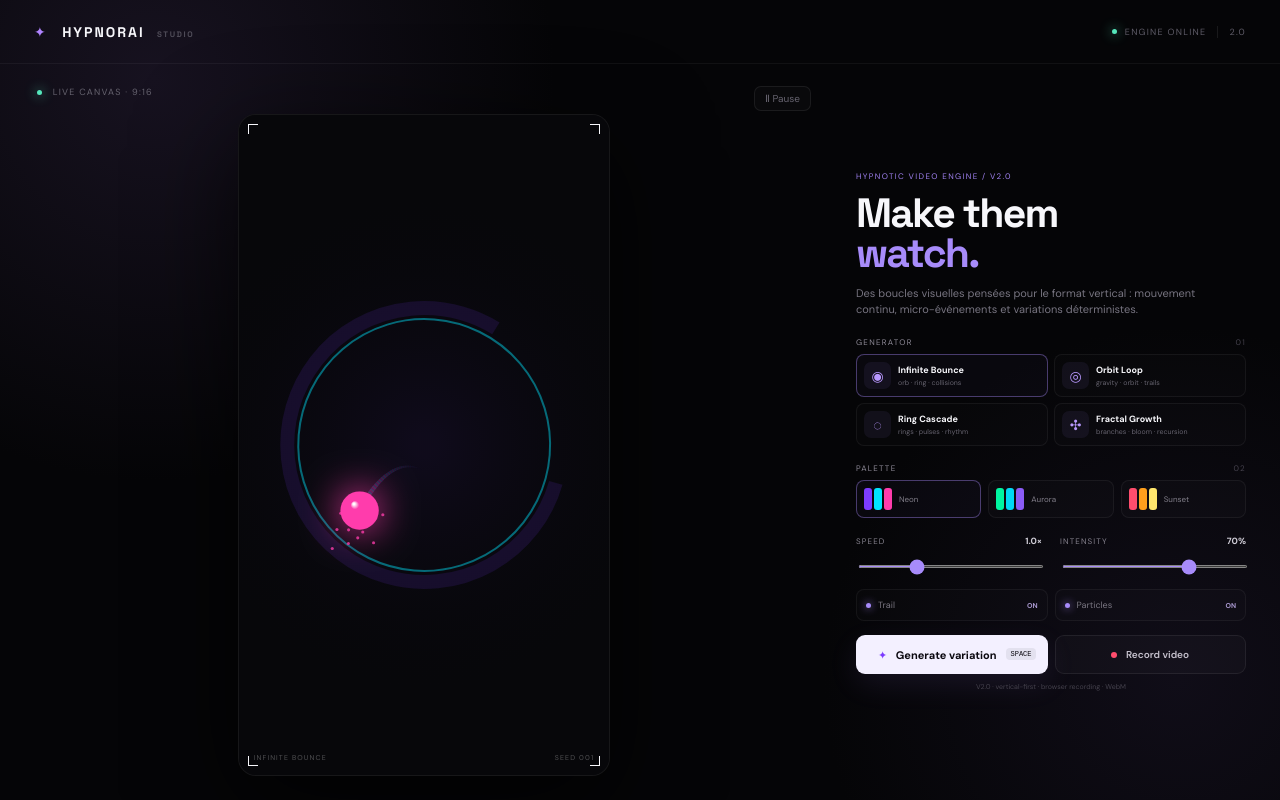
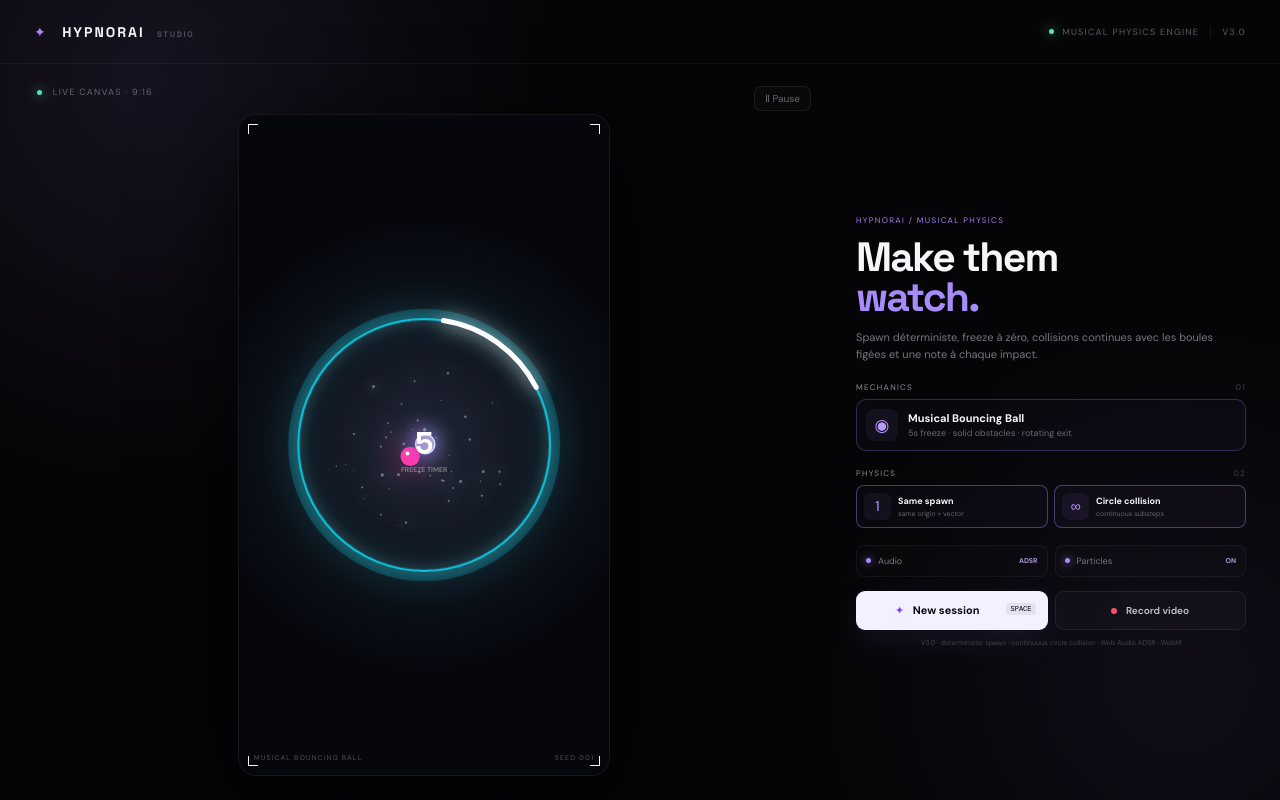
Before and after one commit to Riiddiimz/Hypnorai, a React (Vite) app: page / in a window 1280 px wide. Built offline with nearby package versions, Linux system fonts and the light colour scheme.

Commit message:
Implement deterministic musical bouncing ball physics

```diff
--- a/src/App.tsx
+++ b/src/App.tsx
@@ -1,142 +1,153 @@
 import { useEffect, useRef, useState } from 'react'
+import './styles.css'
 
-type Theme = { name:string; colors:string[]; background:string }
-type Mode = 'bounce'|'orbit'|'rings'|'growth'
+type Ball = { x:number; y:number; vx:number; vy:number; r:number; frozen:boolean }
+type Particle = { x:number; y:number; vx:number; vy:number; life:number; color:string; size:number }
 
-const THEMES:Theme[]=[
-  {name:'Neon',colors:['#7c3cff','#00e5ff','#ff3cac'],background:'#07070a'},
-  {name:'Aurora',colors:['#00f5a0','#00d9f5','#8b5cf6'],background:'#06100f'},
-  {name:'Sunset',colors:['#ff4d6d','#ff9f1c','#ffe66d'],background:'#120907'},
-]
-const MODES:{id:Mode;name:string;desc:string;icon:string}[]=[
-  {id:'bounce',name:'Infinite Bounce',desc:'orb · ring · collisions',icon:'◉'},
-  {id:'orbit',name:'Orbit Loop',desc:'gravity · orbit · trails',icon:'◎'},
-  {id:'rings',name:'Ring Cascade',desc:'rings · pulses · rhythm',icon:'◌'},
-  {id:'growth',name:'Fractal Growth',desc:'branches · bloom · recursion',icon:'✣'},
-]
+const NOTES=[261.63,293.66,329.63,392,440,523.25,587.33,659.25,783.99,659.25,587.33,523.25,440,392,329.63,293.66]
 
-const seededRandom=(seed:number)=>{
- let t=seed>>>0
- return()=>{t+=0x6D2B79F5;let r=Math.imul(t^(t>>>15),1|t);r^=r+Math.imul(r^(r>>>7),61|r);return((r^(r>>>14))>>>0)/4294967296}
-}
-
-function App(){
+export default function App(){
  const canvasRef=useRef<HTMLCanvasElement>(null)
- const [mode,setMode]=useState<Mode>('bounce')
- const [themeIndex,setThemeIndex]=useState(0)
- const [speed,setSpeed]=useState(1)
- const [intensity,setIntensity]=useState(.7)
- const [trail,setTrail]=useState(true)
- const [particles,setParticles]=useState(true)
  const [running,setRunning]=useState(true)
  const [seed,setSeed]=useState(1)
  const [recording,setRecording]=useState(false)
- const mediaRef=useRef<MediaRecorder|null>(null)
- const chunksRef=useRef<Blob[]>([])
- const theme=THEMES[themeIndex]
+ const recorder=useRef<MediaRecorder|null>(null)
+ const chunks=useRef<Blob[]>([])
+ const audio=useRef<AudioContext|null>(null)
 
  useEffect(()=>{
   const canvas=canvasRef.current;if(!canvas)return
   const ctx=canvas.getContext('2d');if(!ctx)return
-  let raf=0,last=performance.now(),dpr=1
-  const resize=()=>{dpr=Math.min(devicePixelRatio||1,2);const r=canvas.getBoundingClientRect();canvas.width=r.width*dpr;canvas.height=r.height*dpr;ctx.setTransform(dpr,0,0,dpr,0,0)}
+  let raf=0,last=performance.now(),w=1,h=1,timer=5,opening=-Math.PI/2,note=0,ended=false
+  const frozen:Ball[]=[]
+  const particles:Particle[]=[]
+  const trail:{x:number;y:number}[]=[]
+  const R=()=>Math.min(w,h)*.34
+  const resize=()=>{const d=Math.min(devicePixelRatio||1,2),q=canvas.getBoundingClientRect();w=q.width;h=q.height;canvas.width=w*d;canvas.height=h*d;ctx.setTransform(d,0,0,d,0,0)}
   resize();addEventListener('resize',resize)
-  const rng=seededRandom(seed*9176+themeIndex*101+mode.length*37),random=()=>rng()
-  const history:{x:number;y:number}[]=[]
-  const sparks:{x:number;y:number;vx:number;vy:number;life:number;color:string}[]=[]
-  const rings=Array.from({length:7},(_,i)=>({r:.11+i*.065,phase:random()*6.28}))
-  let time=0
-  let b={x:.5,y:.5,vx:(.45+random()*.2)*(seed%2?1:-1),vy:-.7-random()*.15,r:15+random()*4,h:seed*47}
-  const reset=()=>{history.length=0;sparks.length=0;time=0}
-  const burst=(x:number,y:number,color:string,count=18)=>{if(!particles)return;for(let i=0;i<count;i++){const a=random()*Math.PI*2,v=.6+random()*2.8;sparks.push({x,y,vx:Math.cos(a)*v,vy:Math.sin(a)*v,life:1,color})}}
-  const draw=(now:number)=>{
-   const dt=Math.min((now-last)/16.666,2);last=now;time+=dt
-   const r=canvas.getBoundingClientRect(),w=r.width,h=r.height,cx=w/2,cy=h/2
-   ctx.fillStyle=theme.background;ctx.fillRect(0,0,w,h)
-   const bg=ctx.createRadialGradient(cx,cy,10,cx,cy,Math.min(w,h)*.7);bg.addColorStop(0,theme.colors[0]+'12');bg.addColorStop(1,'#0000');ctx.fillStyle=bg;ctx.fillRect(0,0,w,h)
-   const base=Math.min(w,h)*.34
 
-   if(mode==='bounce'||mode==='orbit'){
-    ctx.save();ctx.translate(cx,cy)
-    ctx.rotate(Math.sin(now*.0003)*.08)
-    ctx.strokeStyle=theme.colors[1]+'70';ctx.lineWidth=2;ctx.beginPath();ctx.arc(0,0,base,0,Math.PI*2);ctx.stroke()
-    ctx.strokeStyle=theme.colors[0]+'20';ctx.lineWidth=14;ctx.beginPath();ctx.arc(0,0,base+11,.2,Math.PI*1.65);ctx.stroke();ctx.restore()
+  const active:Ball={x:0,y:0,vx:0,vy:0,r:14,frozen:false}
+  const spawn=()=>{
+   active.x=w/2;active.y=h/2
+   const a=-.93,v=.0058
+   active.vx=Math.cos(a)*v;active.vy=Math.sin(a)*v
+   active.r=Math.min(w,h)*.026
+   trail.length=0;timer=5
+  }
+  const audioOn=()=>{
+   if(!audio.current)audio.current=new AudioContext()
+   if(audio.current.state==='suspended')void audio.current.resume()
+  }
+  const playNote=()=>{
+   const a=audio.current;if(!a)return
+   const o=a.createOscillator(),g=a.createGain(),f=a.createBiquadFilter(),n=a.currentTime
+   o.type='triangle';o.frequency.setValueAtTime(NOTES[note++%NOTES.length],n)
+   f.type='lowpass';f.frequency.value=4200;f.Q.value=.7
+   g.gain.setValueAtTime(.0001,n)
+   g.gain.exponentialRampToValueAtTime(.1,n+.012)
+   g.gain.exponentialRampToValueAtTime(.045,n+.075)
+   g.gain.exponentialRampToValueAtTime(.0001,n+.34)
+   o.connect(f);f.connect(g);g.connect(a.destination);o.start(n);o.stop(n+.36)
+  }
+  const burst=(x:number,y:number,color:string,count=18)=>{
+   for(let i=0;i<count;i++){const a=Math.random()*Math.PI*2,v=.7+Math.random()*3;particles.push({x,y,vx:Math.cos(a)*v,vy:Math.sin(a)*v,life:1,color,size:1+Math.random()*3})}
+  }
+  const angleDiff=(a:number,b:number)=>{let d=(a-b+Math.PI)%(Math.PI*2);if(d<0)d+=Math.PI*2;return d-Math.PI}
+  const openingHit=(a:number)=>Math.abs(angleDiff(a,opening))<Math.PI*.15
+
+  const freeze=()=>{
+   frozen.push({x:active.x,y:active.y,vx:0,vy:0,r:active.r,frozen:true})
+   burst(active.x,active.y,'#aeeeff',30);playNote();spawn()
+  }
+
+  const collideFrozen=()=>{
+   for(const b of frozen){
+    const dx=active.x-b.x,dy=active.y-b.y,d=Math.hypot(dx,dy),min=active.r+b.r
+    if(d>=min)continue
+    const nx=d<.0001?1:dx/d,ny=d<.0001?0:dy/d
+    active.x=b.x+nx*min;active.y=b.y+ny*min
+    const vn=active.vx*nx+active.vy*ny
+    if(vn<0){
+     active.vx-=2*vn*nx;active.vy-=2*vn*ny
+     burst(active.x-nx*active.r,active.y-ny*active.r,'#d8f7ff',16);playNote()
+    }
    }
-   if(mode==='rings'){
-    rings.forEach((q,i)=>{const rr=base*(q.r/.5)+(Math.sin(time*.025+i)*3);ctx.beginPath();ctx.arc(cx,cy,rr,q.phase+time*.008,q.phase+Math.PI*1.55+time*.008);ctx.strokeStyle=theme.colors[i%3]+(i===0?'aa':'35');ctx.lineWidth=i===0?2:1;ctx.stroke()})
-   }
-   if(mode==='growth'){
-    ctx.save();ctx.translate(cx,cy);ctx.globalAlpha=.8
-    for(let arm=0;arm<10;arm++){ctx.rotate(Math.PI*2/10);ctx.beginPath();ctx.moveTo(0,0);for(let s=1;s<12;s++){const rr=s*base/13;const wob=Math.sin(time*.018+s*.8)*intensity*5;ctx.lineTo(Math.cos(s*.42)*rr+wob,Math.sin(s*.42)*rr)}ctx.strokeStyle=theme.colors[arm%3]+'55';ctx.lineWidth=1.2;ctx.stroke()}ctx.restore()
+  }
+
+  spawn()
+  const frame=(now:number)=>{
+   const raw=Math.min(now-last,50),dt=raw/16.666;last=now
+   ctx.fillStyle='#05070d';ctx.fillRect(0,0,w,h)
+   const cx=w/2,cy=h/2,r=R()
+   const bg=ctx.createRadialGradient(cx,cy,1,cx,cy,r*1.8);bg.addColorStop(0,'#35166b22');bg.addColorStop(1,'#0000');ctx.fillStyle=bg;ctx.fillRect(0,0,w,h)
+
+   if(running&&!ended){
+    timer-=raw/1000
+    opening+=.0019*dt
+    const steps=5,step=dt/steps
+    for(let s=0;s<steps;s++){
+     active.vy+=.000012*step
+     active.x+=active.vx*step;active.y+=active.vy*step
+     collideFrozen()
+     const dx=active.x-cx,dy=active.y-cy,d=Math.hypot(dx,dy),limit=r-active.r
+     if(d>=limit){
+      const nx=dx/Math.max(d,.0001),ny=dy/Math.max(d,.0001),ang=Math.atan2(ny,nx)
+      if(openingHit(ang)&&(active.vx*nx+active.vy*ny)>0){
+       ended=true;burst(active.x,active.y,'#fff',110);burst(active.x,active.y,'#7c3cff',80);playNote()
+      }else{
+       active.x=cx+nx*limit;active.y=cy+ny*limit
+       const vn=active.vx*nx+active.vy*ny
+       if(vn>0){active.vx-=2*vn*nx;active.vy-=2*vn*ny;burst(cx+nx*limit,cy+ny*limit,'#00e5ff',16);playNote()}
+      }
+     }
+    }
+    if(timer<=0)freeze()
+    trail.push({x:active.x,y:active.y});if(trail.length>100)trail.shift()
    }
 
-   if(running){
-    if(mode==='bounce'){
-     b.vy+=.025*intensity*dt*speed;b.x+=b.vx*.00155*dt*speed;b.y+=b.vy*.00155*dt*speed
-     const dx=(b.x-.5)*w,dy=(b.y-.5)*h,d=Math.hypot(dx,dy),max=base-b.r-2
-     if(d>max){const nx=dx/d,ny=dy/d;b.x=.5+nx*max/w;b.y=.5+ny*max/h;const dot=b.vx*nx+b.vy*ny;b.vx-=2*dot*nx;b.vy-=2*dot*ny;b.r=Math.min(b.r+.16*intensity,38);b.h+=63;burst(cx+nx*max,cy+ny*max,theme.colors[Math.floor(Math.abs(b.h/63))%3],12)}
-     history.push({x:cx+dx,y:cy+dy})
-    } else if(mode==='orbit'){
-     const a=time*.012*speed,rad=base*.62
-     const x=Math.cos(a)*rad,y=Math.sin(a*1.73)*rad*.72
-     b.x=.5+x/w;b.y=.5+y/h;history.push({x:cx+x,y:cy+y})
-     if(Math.floor(time)%85===0)burst(cx+x,cy+y,theme.colors[Math.floor(time/85)%3],10)
-    } else if(mode==='rings'){
-     if(Math.floor(time)%18===0){const a=(time*.045)%6.28;burst(cx+Math.cos(a)*base*.55,cy+Math.sin(a)*base*.55,theme.colors[Math.floor(time/18)%3],6)}
-    }
-    if(history.length>110)history.shift()
-   }
-   if(trail&&history.length>1){for(let i=1;i<history.length;i++){const p=history[i],a=i/history.length;ctx.strokeStyle=theme.colors[i%3]+Math.floor(a*100).toString(16).padStart(2,'0');ctx.lineWidth=1+a*5;ctx.beginPath();ctx.moveTo(history[i-1].x,history[i-1].y);ctx.lineTo(p.x,p.y);ctx.stroke()}}
-   for(let i=sparks.length-1;i>=0;i--){const s=sparks[i];s.x+=s.vx*dt;s.y+=s.vy*dt;s.vy+=.018*dt;s.life-=.022*dt;if(s.life<=0)sparks.splice(i,1);else{ctx.globalAlpha=s.life;ctx.fillStyle=s.color;ctx.beginPath();ctx.arc(s.x,s.y,2*s.life,0,Math.PI*2);ctx.fill()}}ctx.globalAlpha=1
+   ctx.save();ctx.shadowBlur=35;ctx.shadowColor='#00e5ff';ctx.strokeStyle='#00e5ff35';ctx.lineWidth=12;ctx.beginPath();ctx.arc(cx,cy,r+4,0,Math.PI*2);ctx.stroke();ctx.restore()
+   ctx.strokeStyle='#00e5ffbb';ctx.lineWidth=2;ctx.beginPath();ctx.arc(cx,cy,r,0,Math.PI*2);ctx.stroke()
+   ctx.save();ctx.strokeStyle='#fff';ctx.lineWidth=5;ctx.lineCap='round';ctx.shadowBlur=20;ctx.shadowColor='#fff';ctx.beginPath();ctx.arc(cx,cy,r,opening-Math.PI*.15,opening+Math.PI*.15);ctx.stroke();ctx.restore()
 
-   if(mode==='bounce'||mode==='orbit'){
-    const dx=(b.x-.5)*w,dy=(b.y-.5)*h,bx=cx+dx,by=cy+dy,color=theme.colors[Math.floor(Math.abs(b.h/63))%3]
-    const rr=mode==='orbit'?13:b.r;ctx.save();ctx.shadowBlur=38;ctx.shadowColor=color;ctx.fillStyle=color;ctx.beginPath();ctx.arc(bx,by,rr,0,Math.PI*2);ctx.fill();ctx.shadowBlur=0;const g=ctx.createRadialGradient(bx-rr*.3,by-rr*.35,1,bx,by,rr);g.addColorStop(0,'#fff');g.addColorStop(.18,color);g.addColorStop(1,color+'22');ctx.fillStyle=g;ctx.beginPath();ctx.arc(bx,by,rr,0,Math.PI*2);ctx.fill();ctx.restore()
-   }
-   if(mode==='rings'){
-    const pulse=1+Math.sin(time*.07*speed)*.08;ctx.save();ctx.shadowBlur=28;ctx.shadowColor=theme.colors[0];ctx.strokeStyle=theme.colors[0];ctx.lineWidth=3;ctx.beginPath();ctx.arc(cx,cy,base*.18*pulse,0,Math.PI*2);ctx.stroke();ctx.restore()
-   }
-   if(mode==='growth'){ctx.save();ctx.shadowBlur=24;ctx.shadowColor=theme.colors[1];ctx.fillStyle=theme.colors[1];ctx.beginPath();ctx.arc(cx,cy,5+Math.sin(time*.08)*2,0,Math.PI*2);ctx.fill();ctx.restore()}
-   raf=requestAnimationFrame(draw)
+   for(let i=1;i<trail.length;i++){const a=i/trail.length;ctx.globalAlpha=a*.5;ctx.strokeStyle=i%2?'#7c3cff':'#00e5ff';ctx.lineWidth=1+a*5;ctx.beginPath();ctx.moveTo(trail[i-1].x,trail[i-1].y);ctx.lineTo(trail[i].x,trail[i].y);ctx.stroke()}ctx.globalAlpha=1
+
+   for(const b of frozen){ctx.save();ctx.shadowBlur=22;ctx.shadowColor='#9be7ff';ctx.fillStyle='#a9bbc8';ctx.beginPath();ctx.arc(b.x,b.y,b.r,0,Math.PI*2);ctx.fill();ctx.shadowBlur=0;ctx.strokeStyle='#e9fcff';ctx.lineWidth=1.5;ctx.stroke();ctx.restore()}
+   if(!ended){ctx.save();ctx.shadowBlur=35;ctx.shadowColor='#ff3cac';ctx.fillStyle='#ff3cac';ctx.beginPath();ctx.arc(active.x,active.y,active.r,0,Math.PI*2);ctx.fill();ctx.shadowBlur=0;ctx.fillStyle='#fff';ctx.beginPath();ctx.arc(active.x-active.r*.28,active.y-active.r*.3,active.r*.2,0,Math.PI*2);ctx.fill();ctx.restore()}
+
+   ctx.textAlign='center';ctx.textBaseline='middle';ctx.font='700 30px Space Grotesk, sans-serif';ctx.fillStyle='#fff';ctx.shadowBlur=20;ctx.shadowColor='#7c3cff';ctx.fillText(ended?'ESCAPED':Math.ceil(Math.max(timer,0)).toString(),cx,cy);ctx.shadowBlur=0;ctx.font='600 7px DM Sans,sans-serif';ctx.fillStyle='#ffffff66';ctx.fillText(ended?'SESSION COMPLETE':'FREEZE TIMER',cx,cy+25)
+
+   for(let i=particles.length-1;i>=0;i--){const p=particles[i];p.x+=p.vx*dt;p.y+=p.vy*dt;p.vx*=.985;p.vy*=.985;p.life-=.02*dt;if(p.life<=0){particles.splice(i,1);continue}ctx.globalAlpha=p.life;ctx.fillStyle=p.color;ctx.shadowBlur=12;ctx.shadowColor=p.color;ctx.beginPath();ctx.arc(p.x,p.y,p.size*p.life,0,Math.PI*2);ctx.fill()}ctx.globalAlpha=1
+   raf=requestAnimationFrame(frame)
   }
-  raf=requestAnimationFrame(draw)
-  return()=>{cancelAnimationFrame(raf);removeEventListener('resize',resize)}
- },[theme,themeIndex,speed,intensity,trail,particles,running,seed,mode])
+  canvas.addEventListener('pointerdown',audioOn)
+  raf=requestAnimationFrame(frame)
+  return()=>{cancelAnimationFrame(raf);removeEventListener('resize',resize);canvas.removeEventListener('pointerdown',audioOn)}
+ },[running,seed])
 
- const generate=()=>{setSeed(s=>s+1);setRunning(true)}
+ const reset=()=>setSeed(s=>s+1)
  const record=()=>{
-  const canvas=canvasRef.current;if(!canvas)return
-  if(recording){mediaRef.current?.stop();return}
-  const stream=canvas.captureStream(60)
-  const mime=MediaRecorder.isTypeSupported('video/webm;codecs=vp9')?'video/webm;codecs=vp9':'video/webm'
-  const rec=new MediaRecorder(stream,{mimeType:mime,videoBitsPerSecond:8000000})
-  chunksRef.current=[]
-  rec.ondataavailable=e=>{if(e.data.size)chunksRef.current.push(e.data)}
-  rec.onstop=()=>{const blob=new Blob(chunksRef.current,{type:mime});const url=URL.createObjectURL(blob);const a=document.createElement('a');a.href=url;a.download=`hypnorai-${mode}-seed-${seed}.webm`;a.click();setTimeout(()=>URL.revokeObjectURL(url),1000);setRecording(false)}
-  mediaRef.current=rec;rec.start();setRecording(true)
+  const c=canvasRef.current;if(!c)return
+  if(recording){recorder.current?.stop();return}
+  const stream=c.captureStream(60),mime=MediaRecorder.isTypeSupported('video/webm;codecs=vp9')?'video/webm;codecs=vp9':'video/webm'
+  const r=new MediaRecorder(stream,{mimeType:mime,videoBitsPerSecond:8000000});chunks.current=[]
+  r.ondataavailable=e=>e.data.size&&chunks.current.push(e.data)
+  r.onstop=()=>{const u=URL.createObjectURL(new Blob(chunks.current,{type:mime}));const a=document.createElement('a');a.href=u;a.download=`hypnorai-musical-${seed}.webm`;a.click();setTimeout(()=>URL.revokeObjectURL(u),1000);setRecording(false)}
+  recorder.current=r;r.start();setRecording(true)
  }
+
  return <main className="app-shell">
-  <header className="topbar"><div className="brand"><span className="brand-mark">✦</span> HYPNORAI <small>STUDIO</small></div><div className="top-status"><span className="status-dot"/> ENGINE ONLINE <span className="top-divider"/> 2.0</div></header>
+  <header className="topbar"><div className="brand"><span className="brand-mark">✦</span> HYPNORAI <small>STUDIO</small></div><div className="top-status"><span className="status-dot"/> MUSICAL PHYSICS ENGINE <span className="top-divider"/> V3.0</div></header>
   <section className="workspace">
-   <div className="preview-column">
-    <div className="preview-head"><div><span className="live-dot"/> LIVE CANVAS · 9:16</div><button className="ghost-btn" onClick={()=>setRunning(v=>!v)}>{running?'Ⅱ Pause':'▶ Play'}</button></div>
-    <div className="canvas-wrap"><canvas ref={canvasRef}/><div className="preview-meta"><span>{MODES.find(m=>m.id===mode)?.name.toUpperCase()}</span><span>SEED {seed.toString().padStart(3,'0')}</span></div><div className="corner corner-tl"/><div className="corner corner-tr"/><div className="corner corner-bl"/><div className="corner corner-br"/></div>
+   <div className="preview-column"><div className="preview-head"><div><span className="live-dot"/> LIVE CANVAS · 9:16</div><button className="ghost-btn" onClick={()=>setRunning(v=>!v)}>{running?'Ⅱ Pause':'▶ Play'}</button></div>
+    <div className="canvas-wrap"><canvas ref={canvasRef}/><div className="preview-meta"><span>MUSICAL BOUNCING BALL</span><span>SEED {seed.toString().padStart(3,'0')}</span></div><div className="corner corner-tl"/><div className="corner corner-tr"/><div className="corner corner-bl"/><div className="corner corner-br"/></div>
    </div>
-   <aside className="controls">
-    <div className="eyebrow">HYPNOTIC VIDEO ENGINE / V2.0</div>
-    <h1>Make them<br/><em>watch.</em></h1>
-    <p className="intro">Des boucles visuelles pensées pour le format vertical : mouvement continu, micro-événements et variations déterministes.</p>
-    <div className="control-group"><div className="section-title">Generator <span>01</span></div><div className="mode-grid">{MODES.map(m=><button key={m.id} onClick={()=>setMode(m.id)} className={mode===m.id?'mode-card active':'mode-card'}><div className="mode-icon">{m.icon}</div><div><strong>{m.name}</strong><span>{m.desc}</span></div></button>)}</div></div>
-    <div className="control-group"><div className="section-title">Palette <span>02</span></div><div className="palette-row">{THEMES.map((t,i)=><button key={t.name} className={themeIndex===i?'palette active':'palette'} onClick={()=>setThemeIndex(i)}><div className="palette-colors">{t.colors.map(c=><span key={c} style={{background:c}}/>)}</div><small>{t.name}</small></button>)}</div></div>
-    <div className="sliders">
-      <div className="control-group compact"><div className="slider-label"><label>Speed</label><b>{speed.toFixed(1)}×</b></div><input type="range" min=".4" max="2.4" step=".1" value={speed} onChange={e=>setSpeed(+e.target.value)}/></div>
-      <div className="control-group compact"><div className="slider-label"><label>Intensity</label><b>{Math.round(intensity*100)}%</b></div><input type="range" min="0" max="1" step=".05" value={intensity} onChange={e=>setIntensity(+e.target.value)}/></div>
-    </div>
-    <div className="toggles"><button onClick={()=>setTrail(v=>!v)} className={trail?'toggle on':'toggle'}><span/> Trail <b>{trail?'ON':'OFF'}</b></button><button onClick={()=>setParticles(v=>!v)} className={particles?'toggle on':'toggle'}><span/> Particles <b>{particles?'ON':'OFF'}</b></button></div>
-    <div className="actions"><button className="generate" onClick={generate}><span>✦</span> Generate variation <kbd>SPACE</kbd></button><button className={recording?'record recording':'record'} onClick={record}><span/> {recording?'Stop & download':'Record video'}</button></div>
-    <div className="microcopy">V2.0 · vertical-first · browser recording · WebM</div>
+   <aside className="controls"><div className="eyebrow">HYPNORAI / MUSICAL PHYSICS</div><h1>Make them<br/><em>watch.</em></h1><p className="intro">Spawn déterministe, freeze à zéro, collisions continues avec les boules figées et une note à chaque impact.</p>
+    <div className="control-group"><div className="section-title">Mechanics <span>01</span></div><div className="template-card"><div className="template-icon">◉</div><div><strong>Musical Bouncing Ball</strong><span>5s freeze · solid obstacles · rotating exit</span></div></div></div>
+    <div className="control-group"><div className="section-title">Physics <span>02</span></div><div className="mode-grid"><div className="mode-card active"><div className="mode-icon">1</div><div><strong>Same spawn</strong><span>same origin + vector</span></div></div><div className="mode-card active"><div className="mode-icon">∞</div><div><strong>Circle collision</strong><span>continuous substeps</span></div></div></div></div>
+    <div className="toggles"><button className="toggle on"><span/> Audio <b>ADSR</b></button><button className="toggle on"><span/> Particles <b>ON</b></button></div>
+    <div className="actions"><button className="generate" onClick={reset}><span>✦</span> New session <kbd>SPACE</kbd></button><button className={recording?'record recording':'record'} onClick={record}><span/> {recording?'Stop & download':'Record video'}</button></div>
+    <div className="microcopy">V3.0 · deterministic spawn · continuous circle collision · Web Audio ADSR · WebM</div>
    </aside>
   </section>
  </main>
 }
-export default App
```
